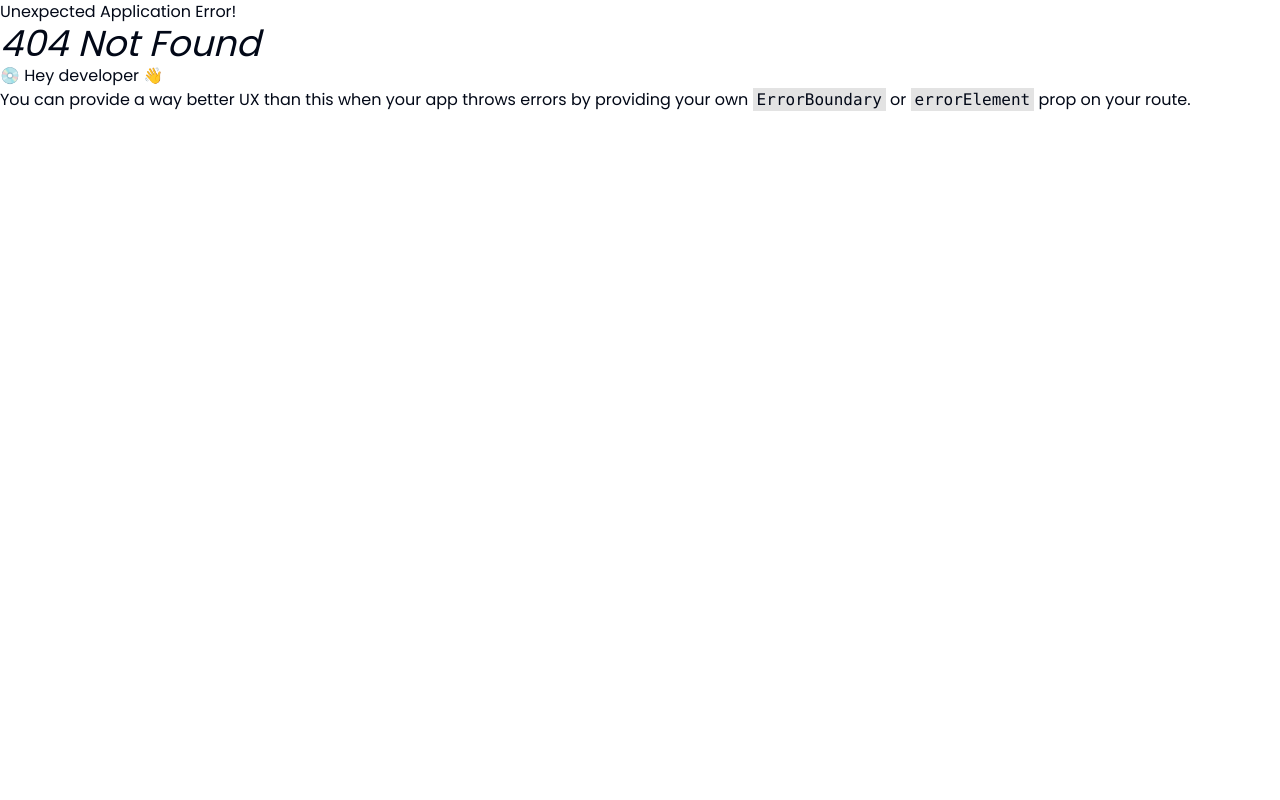
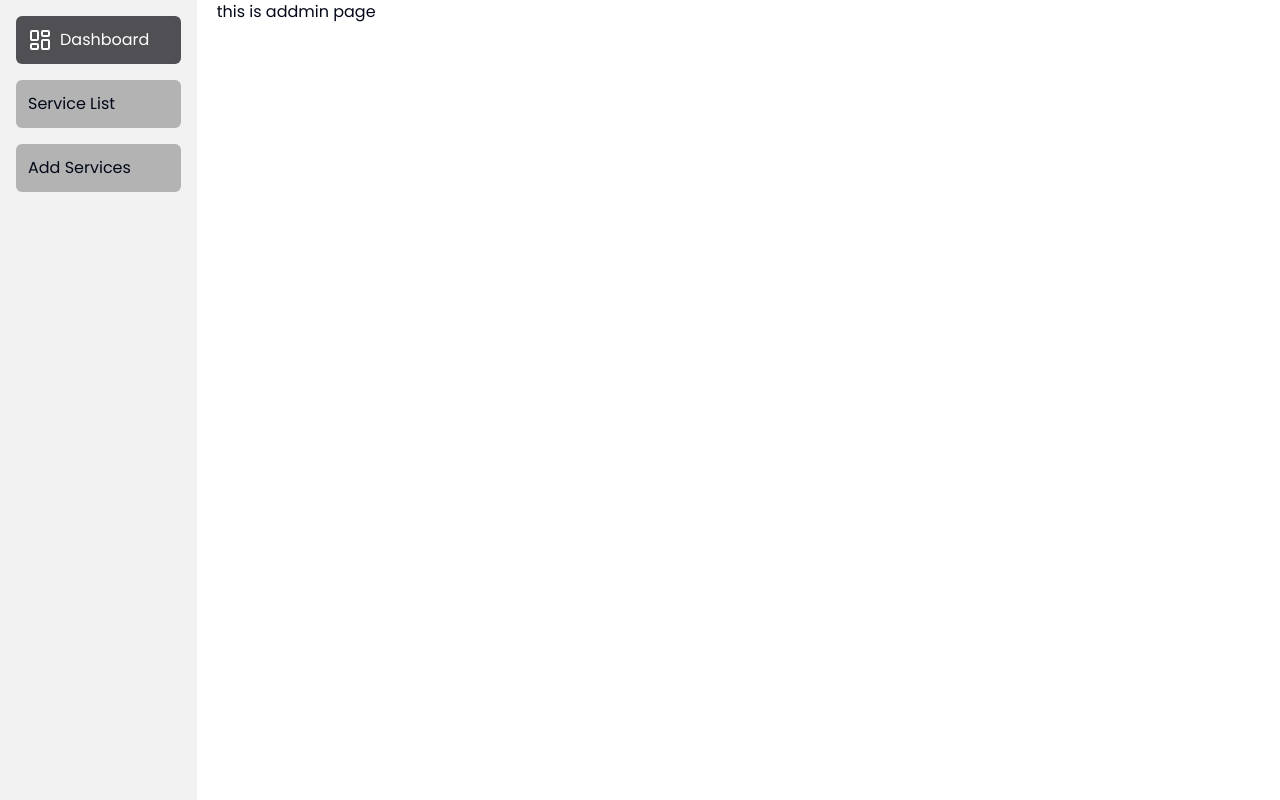
Before and after one commit to muhammadali246397/irepai, a React (Vite) app: page /admin/dashboard in a window 1280 px wide. Before the commit this address had no page. Built offline with nearby package versions, Linux system fonts and the light colour scheme.

Commit message:
making dashboard route

```diff
--- /dev/null
+++ b/src/layout/adminLayout/AdminLayout.tsx
@@ -0,0 +1,16 @@
+
+import Sidebar from './Sidebar';
+import { Outlet } from 'react-router-dom';
+
+const AdminLayout = () => {
+    return (
+        <div className='grid grid-cols-12 gap-5'>
+            <Sidebar />
+            <div className='col-span-10'>
+                <Outlet />
+            </div>
+        </div>
+    );
+};
+
+export default AdminLayout;
--- /dev/null
+++ b/src/layout/adminLayout/Sidebar.tsx
@@ -0,0 +1,38 @@
+import { cn } from '@/lib/utils';
+import { LayoutDashboard } from 'lucide-react';
+import { NavLink } from 'react-router-dom';
+
+const Sidebar = () => {
+    return (
+        <div className='col-span-2 h-screen bg-light-gray p-4 sticky top-0 left-0'>
+           <div className='flex flex-col gap-4'>
+
+            <NavLink to='/admin/dashboard' className={({isActive}) => cn(
+                'bg-gray p-3 flex items-center gap-2 rounded-md hover:bg-dark-gray hover:text-white transition-all ',
+                {
+                    'bg-dark-gray text-white':isActive
+                }
+            )}
+
+            ><LayoutDashboard className='shrink-0' /> <span className='truncate'>Dashboard</span> </NavLink>
+
+
+            <NavLink to='/admin/serviceList' className={({isActive}) => cn(
+                'bg-gray p-3 flex items-center gap-2 rounded-md hover:bg-dark-gray hover:text-white transition-all ',
+                {
+                    'bg-dark-gray text-white':isActive
+                }
+            )}
+            >Service List</NavLink>
+            <NavLink className={({isActive}) => cn(
+                'bg-gray p-3 flex items-center gap-2 rounded-md hover:bg-dark-gray hover:text-white transition-all ',
+                {
+                    'bg-dark-gray text-white':isActive
+                }
+            )} to='/admin/addService'>Add Services</NavLink>
+           </div>
+        </div>
+    );
+};
+
+export default Sidebar;
--- /dev/null
+++ b/src/pages/admin/AddService.tsx
@@ -0,0 +1,11 @@
+import React from 'react';
+
+const AddService = () => {
+    return (
+        <div>
+            add a service
+        </div>
+    );
+};
+
+export default AddService;
--- /dev/null
+++ b/src/pages/admin/Admin.tsx
@@ -0,0 +1,11 @@
+import React from 'react';
+
+const Admin = () => {
+    return (
+        <div className=''>
+            this is addmin page
+        </div>
+    );
+};
+
+export default Admin;
--- /dev/null
+++ b/src/pages/admin/ServiceList.tsx
@@ -0,0 +1,11 @@
+import React from 'react';
+
+const ServiceList = () => {
+    return (
+        <div>
+            all service list
+        </div>
+    );
+};
+
+export default ServiceList;
--- a/src/pages/home/Service.tsx
+++ b/src/pages/home/Service.tsx
@@ -11,9 +11,7 @@ const Service = () => {
                         Feel free to find out more below.</p>
                 </div>
                 <div className="grid grid-cols-12 gap-5">
-
-                        <BatteryReplacement></BatteryReplacement>
-
+                    <BatteryReplacement></BatteryReplacement>
                     <div className="bg-gray h-[448px] col-span-4 rounded-md"></div>
                     <div className="bg-gray h-[448px] col-span-8 rounded-md"></div>
                     <div className="bg-gray h-[448px] col-span-12 rounded-md"></div>
--- a/src/routes/Router.tsx
+++ b/src/routes/Router.tsx
@@ -1,25 +1,62 @@
 import App from "@/App";
+import AdminLayout from "@/layout/adminLayout/AdminLayout";
 import Home from "@/pages/Home";
+import AddService from "@/pages/admin/AddService";
+import Admin from "@/pages/admin/Admin";
+import ServiceList from "@/pages/admin/ServiceList";
 import AboutSection from "@/pages/home/AboutSection";
 
-import { createBrowserRouter } from "react-router-dom";
+import { Navigate, createBrowserRouter } from "react-router-dom";
 
 const router = createBrowserRouter([
     {
-    path:'/',
-    element:<App></App>,
-    children:[
+        path: '/',
+        element: <App></App>,
+        children: [
             {
-        index:true,
-        element:<Home></Home>
+                index: true,
+                element: <Home></Home>
             },
             {
-            path:'about',
-            element:<AboutSection></AboutSection>
+                path: 'about',
+                element: <AboutSection></AboutSection>
             }
         ]
 
+    },
+    {
+        path: '/admin',
+        element: <AdminLayout></AdminLayout>,
+        children: [
+            {
+                index: true,
+                element: <Navigate to='/admin/dashboard' />
+            },
+            {
+                path: 'dashboard',
+                element: <Admin />
+            },
+            {
+                path: 'serviceList',
+                element: <ServiceList />
+            },
+            {
+                path: 'addService',
+                element: <AddService />
             }
+        ]
+    }
+    // {
+    //     path:'/dashboard',
+    //     element:<AdminLayout></AdminLayout>,
+    //     children:[
+    //     {
+    //         path:'/admin',
+    //         element:<Admin></Admin>
+    //     },
+    //
+    //     ]
+    // }
 ])
 
 export default router
```
Lines whose indentation alone changed are shown as unchanged.
